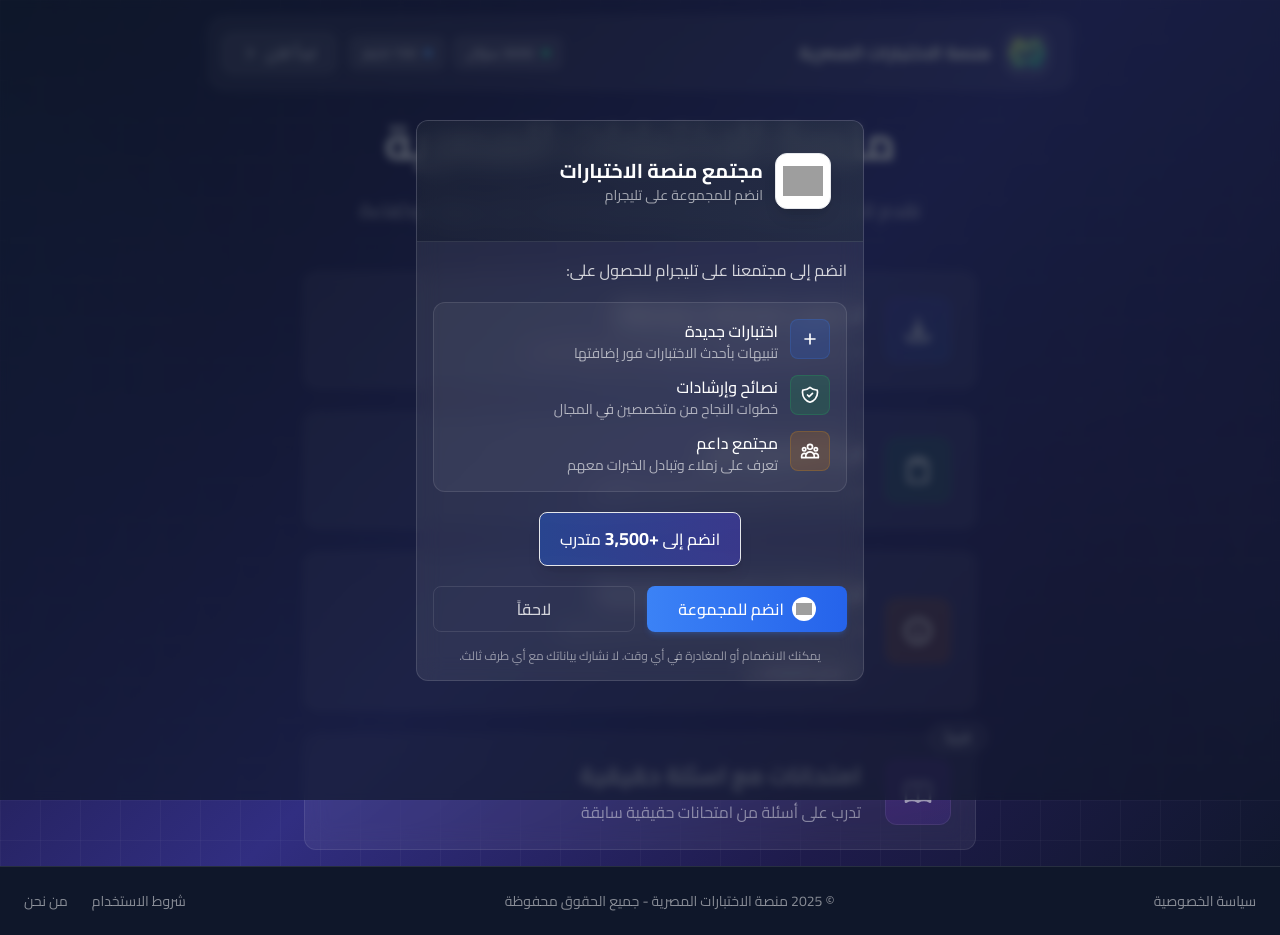
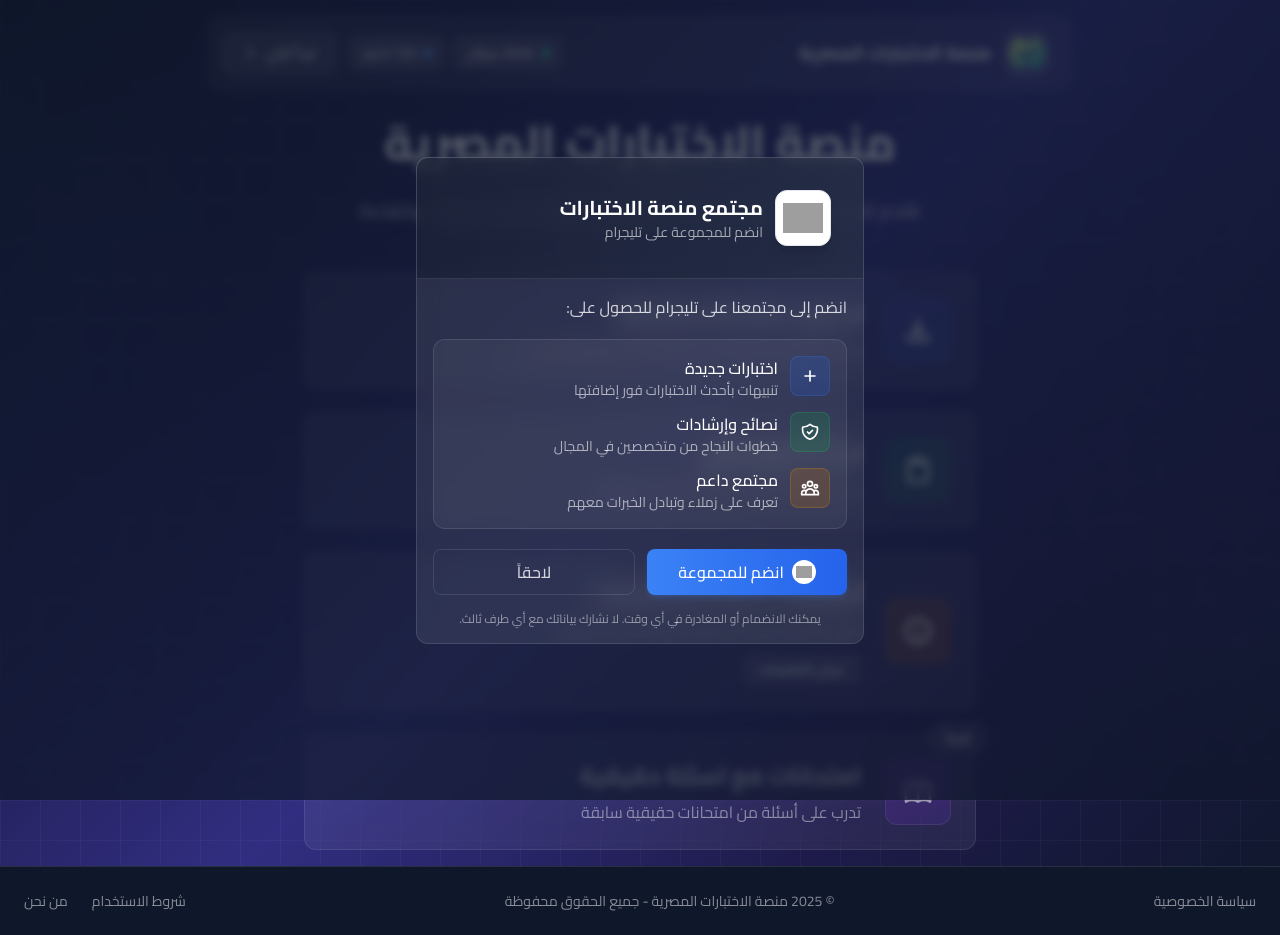
Before and after one commit to thomas-x-69/exams, a Next.js app: page / in a window 1280 px wide. Built offline with nearby package versions, Linux system fonts and the light colour scheme; grey boxes are pictures that could not be loaded.

Commit message:
updated popup

```diff
--- a/components/ContactPopup.js
+++ b/components/ContactPopup.js
@@ -207,7 +207,7 @@
             </div>
 
             {/* Community Count */}
-            <div className="flex justify-center mb-5">
+            {/* <div className="flex justify-center mb-5 border-0">
               <div className="bg-gradient-to-r from-blue-600/40 to-indigo-600/40 rounded-lg px-5 py-3 border border-blue-400/20 shadow-lg shadow-blue-500/10">
                 <span className="text-white font-medium text-center block">
                   انضم إلى{" "}
@@ -217,7 +217,7 @@
                   متدرب
                 </span>
               </div>
-            </div>
+            </div> */}
 
             {/* Action Buttons */}
             <div className="flex flex-col sm:flex-row gap-3">
```
